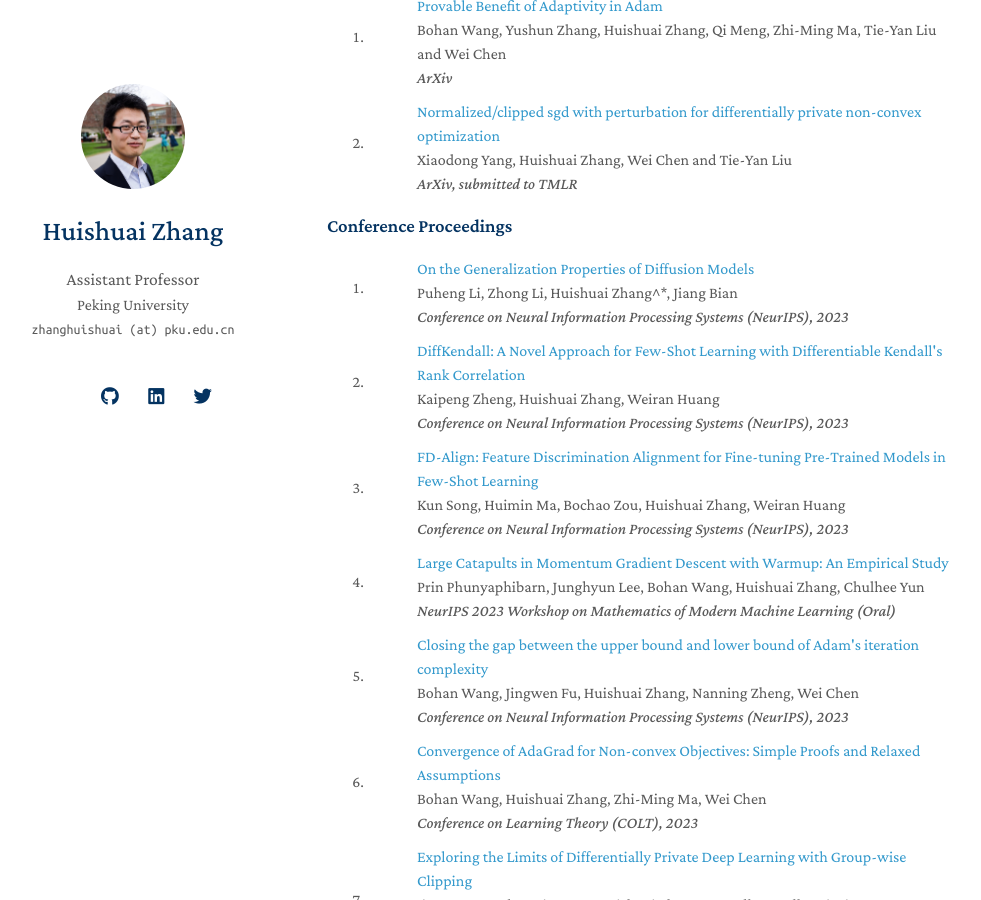
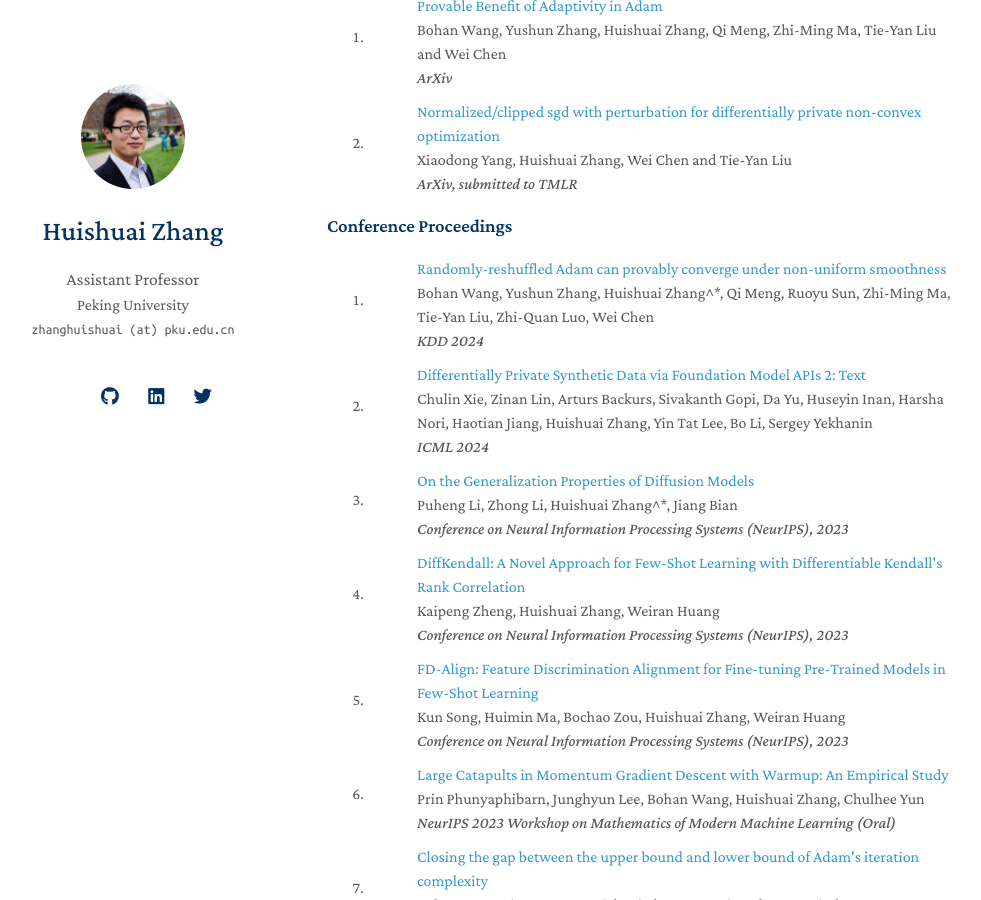
Before and after one commit to huishuai-git/huishuai-git.github.io, a Jekyll site: the page built from index.md, in a window 1280 px wide and 900 px high, scrolled down 530 px. Shown: the whole window, without its empty margins (143-1124 px from the left). Built offline with Jekyll 4.4.1, drawn with Linux system fonts in a browser that asks for light colours; nearby versions of some CDN libraries; a style sheet for code colours, icons or effects is not loaded; our own code applies the rules of GitHub Pages for plain Markdown files.

Commit message:
Update conferences.yml

```diff
--- a/_data/conferences.yml
+++ b/_data/conferences.yml
@@ -21,6 +21,15 @@ main:
   #   notes: Oral Presentation
   #   image: ./assets/img/teaser_example.png
 
+  - title: "Randomly-reshuffled Adam can provably converge under non-uniform smoothness"
+    authors: "Bohan Wang, Yushun Zhang, Huishuai Zhang^*, Qi Meng, Ruoyu Sun, Zhi-Ming Ma, Tie-Yan Liu, Zhi-Quan Luo, Wei Chen"
+    conference: "KDD 2024"
+    notes: "CCF-A"
+
+  - title: "Differentially Private Synthetic Data via Foundation Model APIs 2: Text"
+    authors: "Chulin Xie, Zinan Lin, Arturs Backurs, Sivakanth Gopi, Da Yu, Huseyin Inan, Harsha Nori, Haotian Jiang, Huishuai Zhang, Yin Tat Lee, Bo Li, Sergey Yekhanin"
+    conference: "ICML 2024"
+    notes: "CCF-A"
 
   - title: "On the Generalization Properties of Diffusion Models"
     authors: "Puheng Li, Zhong Li, Huishuai Zhang^*, Jiang Bian"
```
